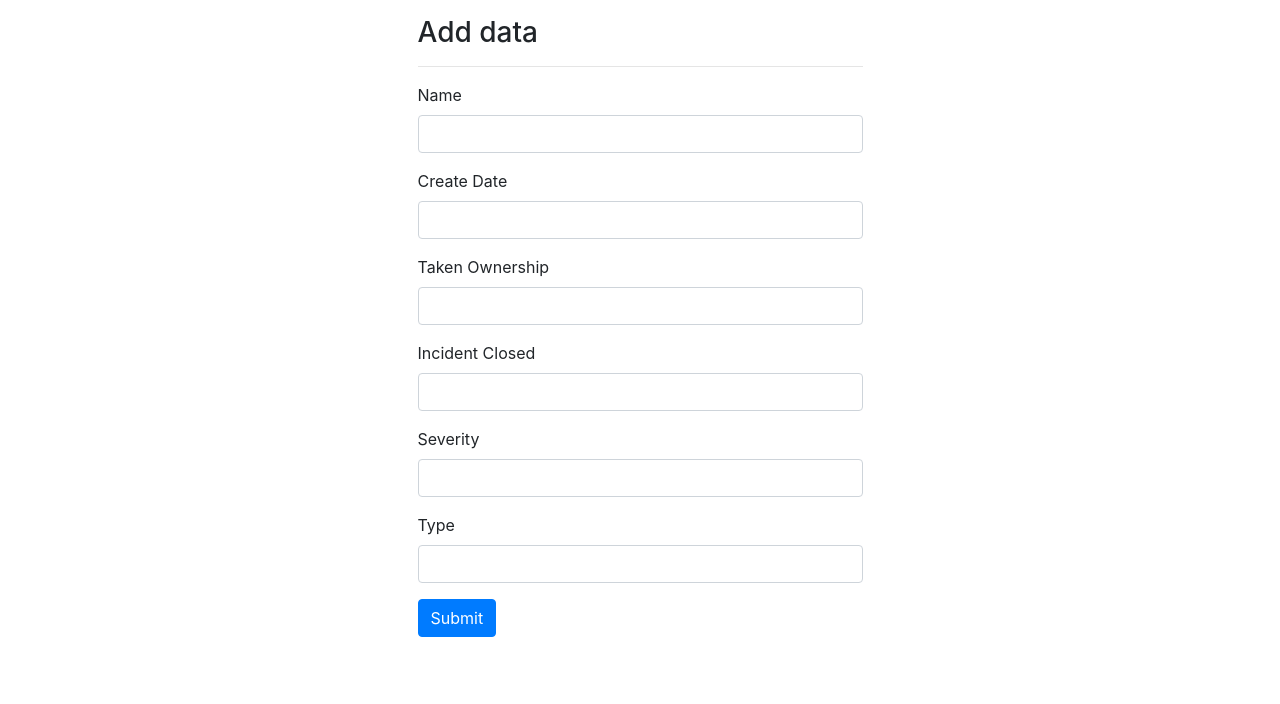
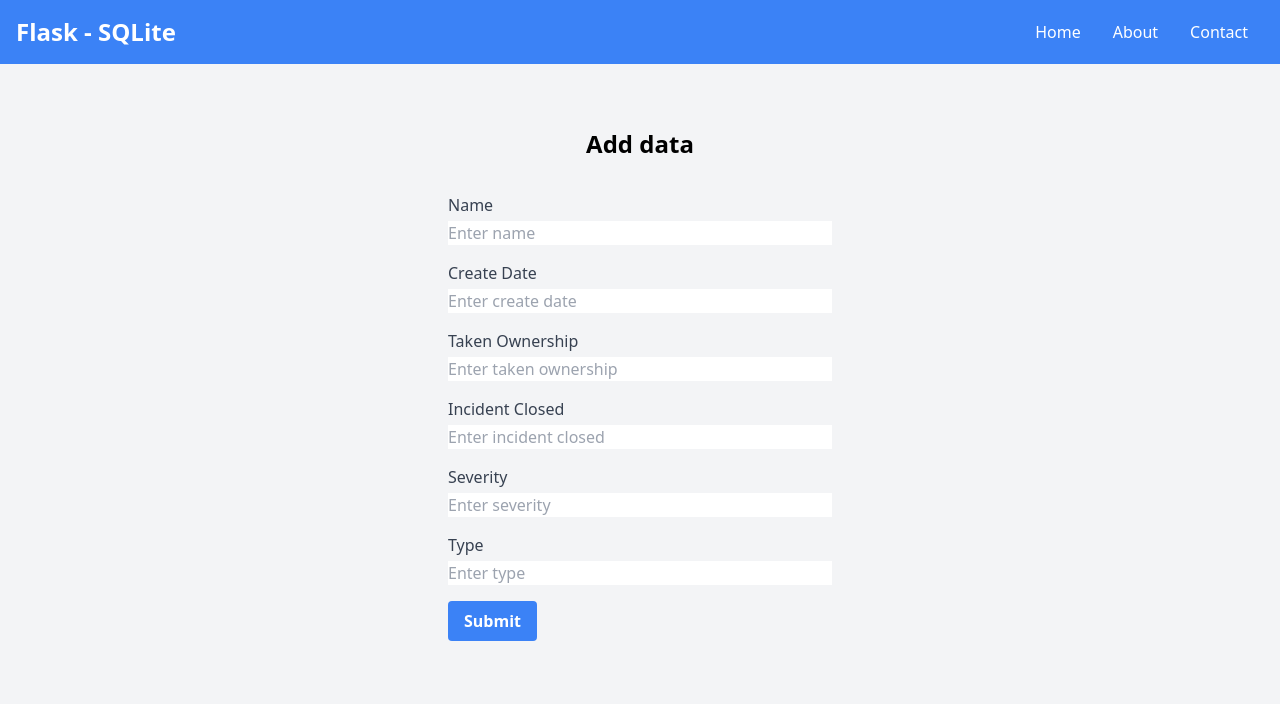
Before and after one commit to mynamecheff/ThreadTracker, a Flask app: page /add_data in a window 1280 px wide. Shown: the top 704 px of the page. Run offline with Flask 3, Linux system fonts and the light colour scheme; some libraries are stand-ins or nearby versions.

Commit message:
added achievements and leaderboard

```diff
--- a/app.py
+++ b/app.py
@@ -1,124 +1,131 @@
-from flask import Flask,render_template,request,redirect,url_for,flash,send_from_directory
+from flask import Flask, render_template, request, redirect, url_for, flash, send_from_directory
 from flask_wtf import FlaskForm
 from wtforms import StringField, SubmitField
 from wtforms.validators import DataRequired
 import sqlite3 as sql
+from achievements import ACHIEVEMENT_THRESHOLD, ACHIEVEMENT_MESSAGE
 
-
-app=Flask(__name__)
+app = Flask(__name__)
+app.config['SECRET_KEY'] = 'your-secret-key'
 
 @app.route("/crud")
 def crud():
-    con=sql.connect("leaderboard.db")
-    con.row_factory=sql.Row
-    cur=con.cursor()
+    con = sql.connect("leaderboard.db")
+    con.row_factory = sql.Row
+    cur = con.cursor()
     cur.execute("select * from stats_data")
-    data=cur.fetchall()
-    return render_template("crud.html",datas=data)
+    data = cur.fetchall()
+    return render_template("crud.html", datas=data)
 
-@app.route("/add_data",methods=['POST','GET'])
+
+@app.route("/add_data", methods=['POST', 'GET'])
 def add_data():
-    if request.method=='POST':
-        name=request.form['name']
-        create_date=request.form['create_date']
-        take_ownership_timestamp=request.form['take_ownership_timestamp']
-        closed_incident_timestamp=request.form['closed_incident_timestamp']
-        sd_severity=request.form['sd_severity']
-        type=request.form['type']
+    if request.method == 'POST':
+        # Fetch form data
+        name = request.form['name']
+        create_date = request.form['create_date']
+        take_ownership_timestamp = request.form['take_ownership_timestamp']
+        closed_incident_timestamp = request.form['closed_incident_timestamp']
+        sd_severity = request.form['sd_severity']
+        incident_type = request.form['type']
 
-        con=sql.connect("leaderboard.db")
-        cur=con.cursor()
-        cur.execute("insert into stats_data(name, create_date,take_ownership_timestamp,closed_incident_timestamp,sd_severity,type) values (?, ?,?,?,?,?)",(name, create_date,take_ownership_timestamp,closed_incident_timestamp,sd_severity,type))
+        con = sql.connect("leaderboard.db")
+        cur = con.cursor()
+        cur.execute(
+            "insert into stats_data(name, create_date, take_ownership_timestamp, closed_incident_timestamp, sd_severity, type) values (?, ?, ?, ?, ?, ?)",
+            (name, create_date, take_ownership_timestamp, closed_incident_timestamp, sd_severity, incident_type))
         con.commit()
-        flash('stats Added','success')
+        flash('Stats added', 'success')
+        check_achievements(name, incident_type)  # Check for achievements after adding data
         return redirect(url_for("crud"))
+
     return render_template("add_data.html")
 
-@app.route("/edit_data/<string:id>",methods=['POST','GET'])
+
+@app.route("/edit_data/<string:id>", methods=['POST', 'GET'])
 def edit_data(id):
-    if request.method=='POST':
-        name=request.form['name']
-        create_date=request.form['create_date']
-        take_ownership_timestamp=request.form['take_ownership_timestamp']
-        closed_incident_timestamp=request.form['closed_incident_timestamp']
-        sd_severity=request.form['sd_severity']
-        type=request.form['type']
+    if request.method == 'POST':
+        # Fetch form data
+        name = request.form['name']
+        create_date = request.form['create_date']
+        take_ownership_timestamp = request.form['take_ownership_timestamp']
+        closed_incident_timestamp = request.form['closed_incident_timestamp']
+        sd_severity = request.form['sd_severity']
+        incident_type = request.form['type']
 
-        con=sql.connect("leaderboard.db")
-        cur=con.cursor()
-        cur.execute("update stats_data set name=?,create_date=?,take_ownership_timestamp=?,closed_incident_timestamp=?,sd_severity=?,type=? where id=?",(name, create_date,take_ownership_timestamp,closed_incident_timestamp,sd_severity,type,id))
+        con = sql.connect("leaderboard.db")
+        cur = con.cursor()
+        cur.execute(
+            "update stats_data set name=?, create_date=?, take_ownership_timestamp=?, closed_incident_timestamp=?, sd_severity=?, type=? where id=?",
+            (name, create_date, take_ownership_timestamp, closed_incident_timestamp, sd_severity, incident_type, id))
         con.commit()
-        flash('data Updated','success')
+        flash('Data updated', 'success')
+        check_achievements(name, incident_type)  # Check for achievements after editing data
         return redirect(url_for("crud"))
-    con=sql.connect("leaderboard.db")
-    con.row_factory=sql.Row
-    cur=con.cursor()
-    cur.execute("select * from stats_data where id=?",(id,))
-    data=cur.fetchone()
-    return render_template("edit_data.html",datas=data)
 
-@app.route("/delete_data/<string:id>",methods=['GET'])
+    con = sql.connect("leaderboard.db")
+    con.row_factory = sql.Row
+    cur = con.cursor()
+    cur.execute("select * from stats_data where id=?", (id,))
+    data = cur.fetchone()
+    return render_template("edit_data.html", datas=data)
+
+
+@app.route("/delete_data/<string:id>", methods=['GET'])
 def delete_data(id):
-    con=sql.connect("leaderboard.db")
-    cur=con.cursor()
-    cur.execute("delete from stats_data where id=?",(id,))
+    con = sql.connect("leaderboard.db")
+    cur = con.cursor()
+    cur.execute("delete from stats_data where id=?", (id,))
     con.commit()
-    flash('data Deleted','warning')
+    flash('Data deleted', 'warning')
     return redirect(url_for("crud"))
+
+
+@app.route("/leaderboard")
+def leaderboard():
+    con = sql.connect("leaderboard.db")
+    con.row_factory = sql.Row
+    cur = con.cursor()
+    cur.execute(
+        "SELECT name, COUNT(*) AS incidents, 'Total' AS type FROM stats_data GROUP BY name UNION ALL SELECT name, COUNT(*) AS incidents, type FROM stats_data WHERE type = 'QRadar' GROUP BY name, type UNION ALL SELECT name, COUNT(*) AS incidents, type FROM stats_data WHERE type = 'Phishing' GROUP BY name, type ORDER BY type ASC, incidents DESC")
+    data = cur.fetchall()
+    return render_template("leaderboard.html", datas=data, ACHIEVEMENT_THRESHOLD=ACHIEVEMENT_THRESHOLD,
+                           ACHIEVEMENT_MESSAGE=ACHIEVEMENT_MESSAGE)
+
+@app.route("/achievements")
+def achievements():
+    con = sql.connect("leaderboard.db")
+    con.row_factory = sql.Row
+    cur = con.cursor()
+
+    achievements_data = []
+
+    for incident_type, threshold_info in ACHIEVEMENT_THRESHOLD.items():
+        threshold = threshold_info['threshold']
+        cur.execute(
+            "SELECT name, type, COUNT(*) AS incidents FROM stats_data WHERE type = ? GROUP BY name, type HAVING incidents >= ?",
+            (incident_type, threshold))
+        rows = cur.fetchall()
+        for row in rows:
+            # Convert sqlite3.Row to dictionary
+            data = dict(row)
+            data['achievement_name'] = threshold_info['name']
+            achievements_data.append(data)
+
+    return render_template("achievements.html", datas=achievements_data, ACHIEVEMENT_MESSAGE=ACHIEVEMENT_MESSAGE, ACHIEVEMENT_THRESHOLD=ACHIEVEMENT_THRESHOLD)
 
 
 
 
+def check_achievements(name, incident_type):
+    con = sql.connect("leaderboard.db")
+    cur = con.cursor()
+    cur.execute("SELECT COUNT(*) FROM stats_data WHERE name = ? AND type = ?", (name, incident_type))
+    incidents_count = cur.fetchone()[0]
+    if incident_type in ACHIEVEMENT_THRESHOLD and incidents_count >= ACHIEVEMENT_THRESHOLD[incident_type]['threshold']:
+        achievement_message = ACHIEVEMENT_MESSAGE[incident_type]
+        flash(f'Achievement Unlocked: {achievement_message}', 'info')
 
-@app.route("/index")
-def index():
-    con=sql.connect("db_web.db")
-    con.row_factory=sql.Row
-    cur=con.cursor()
-    cur.execute("select * from users")
-    data=cur.fetchall()
-    return render_template("index.html",datas=data)
 
-@app.route("/add_user",methods=['POST','GET'])
-def add_user():
-    if request.method=='POST':
-        uname=request.form['uname']
-        contact=request.form['contact']
-        con=sql.connect("db_web.db")
-        cur=con.cursor()
-        cur.execute("insert into users(UNAME,CONTACT) values (?,?)",(uname,contact))
-        con.commit()
-        flash('User Added','success')
-        return redirect(url_for("index"))
-    return render_template("add_user.html")
-
-@app.route("/edit_user/<string:uid>",methods=['POST','GET'])
-def edit_user(uid):
-    if request.method=='POST':
-        uname=request.form['uname']
-        contact=request.form['contact']
-        con=sql.connect("db_web.db")
-        cur=con.cursor()
-        cur.execute("update users set UNAME=?,CONTACT=? where UID=?",(uname,contact,uid))
-        con.commit()
-        flash('User Updated','success')
-        return redirect(url_for("index"))
-    con=sql.connect("db_web.db")
-    con.row_factory=sql.Row
-    cur=con.cursor()
-    cur.execute("select * from users where UID=?",(uid,))
-    data=cur.fetchone()
-    return render_template("edit_user.html",datas=data)
-
-@app.route("/delete_user/<string:uid>",methods=['GET'])
-def delete_user(uid):
-    con=sql.connect("db_web.db")
-    cur=con.cursor()
-    cur.execute("delete from users where UID=?",(uid,))
-    con.commit()
-    flash('User Deleted','warning')
-    return redirect(url_for("index"))
-
-if __name__=='__main__':
-    app.secret_key='admin123'
-    app.run(debug=True)
+if __name__ == '__main__':
+    app.run()
--- a/templates/add_data.html
+++ b/templates/add_data.html
@@ -1,35 +1,37 @@
 {% extends 'layout.html' %}
+
 {% block body %}
-  <div class='row'>
-    <div class='col-5 mx-auto'>
-      <h3>Add data</h3><hr>
-      <form method='post' action='{{url_for("add_data")}}'>
-        <div class='form-group'>
-          <label>Name</label>
-          <input type='text' name='name' required class='form-control'>
-        </div>
-        <div class='form-group'>
-          <label>Create Date</label>
-          <input type='text' name='create_date' required class='form-control'>
-        </div>
-          <div class='form-group'>
-              <label>Taken Ownership</label>
-              <input type='text' name='take_ownership_timestamp' required class='form-control'>
+<div class="container mx-auto px-4 py-8">
+    <div class="flex flex-col items-center">
+        <h3 class="text-2xl font-semibold">Add data</h3>
+        <hr class="my-4">
+        <form method="post" action="{{url_for('add_data')}}" class="w-full max-w-sm">
+            <div class="mb-4">
+                <label for="name" class="block text-gray-700 font-medium">Name</label>
+                <input type="text" name="name" required class="form-input mt-1 w-full" placeholder="Enter name">
             </div>
-            <div class='form-group'>
-              <label>Incident Closed </label>
-              <input type='text' name='closed_incident_timestamp' required class='form-control'>
+            <div class="mb-4">
+                <label for="create_date" class="block text-gray-700 font-medium">Create Date</label>
+                <input type="text" name="create_date" required class="form-input mt-1 w-full" placeholder="Enter create date">
             </div>
-            <div class='form-group'>
-              <label>Severity</label>
-              <input type='text' name='sd_severity' required class='form-control'>
+            <div class="mb-4">
+                <label for="take_ownership_timestamp" class="block text-gray-700 font-medium">Taken Ownership</label>
+                <input type="text" name="take_ownership_timestamp" required class="form-input mt-1 w-full" placeholder="Enter taken ownership">
             </div>
-          <div class='form-group'>
-            <label>Type</label>
-            <input type='text' name='type' required class='form-control'>
-          </div>
-        <input type='submit' value='Submit' class='btn btn-primary'>
-      </form>
+            <div class="mb-4">
+                <label for="closed_incident_timestamp" class="block text-gray-700 font-medium">Incident Closed</label>
+                <input type="text" name="closed_incident_timestamp" required class="form-input mt-1 w-full" placeholder="Enter incident closed">
+            </div>
+            <div class="mb-4">
+                <label for="sd_severity" class="block text-gray-700 font-medium">Severity</label>
+                <input type="text" name="sd_severity" required class="form-input mt-1 w-full" placeholder="Enter severity">
+            </div>
+            <div class="mb-4">
+                <label for="type" class="block text-gray-700 font-medium">Type</label>
+                <input type="text" name="type" required class="form-input mt-1 w-full" placeholder="Enter type">
+            </div>
+            <input type="submit" value="Submit" class="py-2 px-4 bg-blue-500 text-white font-semibold rounded hover:bg-blue-600 cursor-pointer">
+        </form>
     </div>
-  </div>
+</div>
 {% endblock %}
--- a/templates/layout.html
+++ b/templates/layout.html
@@ -1,23 +1,63 @@
-<html>
+<!DOCTYPE html>
+<html lang="en">
 <head>
-    <title>Flask - SQLite </title>
-    <link rel="stylesheet" href="https://maxcdn.bootstrapcdn.com/bootstrap/4.0.0/css/bootstrap.min.css" integrity="sha384-Gn5384xqQ1aoWXA+058RXPxPg6fy4IWvTNh0E263XmFcJlSAwiGgFAW/dAiS6JXm" crossorigin="anonymous">
-    <script src="https://code.jquery.com/jquery-3.2.1.slim.min.js" integrity="sha384-KJ3o2DKtIkvYIK3UENzmM7KCkRr/rE9/Qpg6aAZGJwFDMVNA/GpGFF93hXpG5KkN" crossorigin="anonymous"></script>
-    <script src="https://cdnjs.cloudflare.com/ajax/libs/popper.js/1.12.9/umd/popper.min.js" integrity="sha384-ApNbgh9B+Y1QKtv3Rn7W3mgPxhU9K/ScQsAP7hUibX39j7fakFPskvXusvfa0b4Q" crossorigin="anonymous"></script>
-    <script src="https://maxcdn.bootstrapcdn.com/bootstrap/4.0.0/js/bootstrap.min.js" integrity="sha384-JZR6Spejh4U02d8jOt6vLEHfe/JQGiRRSQQxSfFWpi1MquVdAyjUar5+76PVCmYl" crossorigin="anonymous"></script>
+    <meta charset="UTF-8">
+    <meta name="viewport" content="width=device-width, initial-scale=1.0">
+    <title>Flask - SQLite</title>
+    <link href="https://cdn.jsdelivr.net/npm/tailwindcss@2.2.19/dist/tailwind.min.css" rel="stylesheet">
+    <style>
+        @keyframes fadeIn {
+            from {
+                opacity: 0;
+                transform: translateY(-10px);
+            }
+            to {
+                opacity: 1;
+                transform: translateY(0);
+            }
+        }
+    </style>
 </head>
-  <body>
-    <div class='container pt-3'>
+<body class="bg-gray-100">
+    <nav class="bg-blue-500">
+        <div class="container mx-auto px-4">
+            <div class="flex justify-between items-center py-4">
+                <a href="#" class="text-white text-2xl font-semibold">Flask - SQLite</a>
+                <button class="text-white focus:outline-none md:hidden">
+                    <svg class="h-6 w-6 fill-current" viewBox="0 0 24 24">
+                        <path
+                            d="M4 6h16M4 12h16M4 18h16"></path>
+                    </svg>
+                </button>
+                <div class="hidden md:flex md:items-center">
+                    <a href="#" class="text-white mx-4 hover:text-gray-200">Home</a>
+                    <a href="#" class="text-white mx-4 hover:text-gray-200">About</a>
+                    <a href="#" class="text-white mx-4 hover:text-gray-200">Contact</a>
+                </div>
+            </div>
+        </div>
+    </nav>
+
+    <div class="container mx-auto px-4 py-8">
         {% with messages=get_flashed_messages(with_categories=true) %}
             {% if messages %}
-          {% for category,message in messages %}
-            <div class='alert alert-{{category}}'>{{message}}</div>
+                {% for category, message in messages %}
+                    <div class="bg-green-500 text-white font-semibold px-4 py-2 mb-4 rounded animate-fadeIn">
+                        {{ message }}
+                    </div>
                 {% endfor %}
             {% endif %}
         {% endwith %}
-      {% block body %}
+        {% block body %}{% endblock %}
+    </div>
 
-      {% endblock %}
-    </div>
+    <script>
+        document.addEventListener('DOMContentLoaded', function() {
+            var elements = document.getElementsByClassName('animate-fadeIn');
+            Array.prototype.forEach.call(elements, function(el) {
+                el.style.animation = 'fadeIn 0.5s';
+            });
+        });
+    </script>
 </body>
 </html>
```
Also changed, not shown: achievements.py (added, +16 -0 lines), templates/achievements.html (added, +16 -0 lines), templates/add_user.html (deleted, +0 -20 lines), templates/crud.html (+35 -20 lines), templates/edit_data.html (+30 -28 lines), templates/edit_user.html (deleted, +0 -19 lines), templates/index.html (deleted, +0 -25 lines), templates/leaderboard.html (+71 -0 lines). Lines whose indentation alone changed are shown as unchanged.
